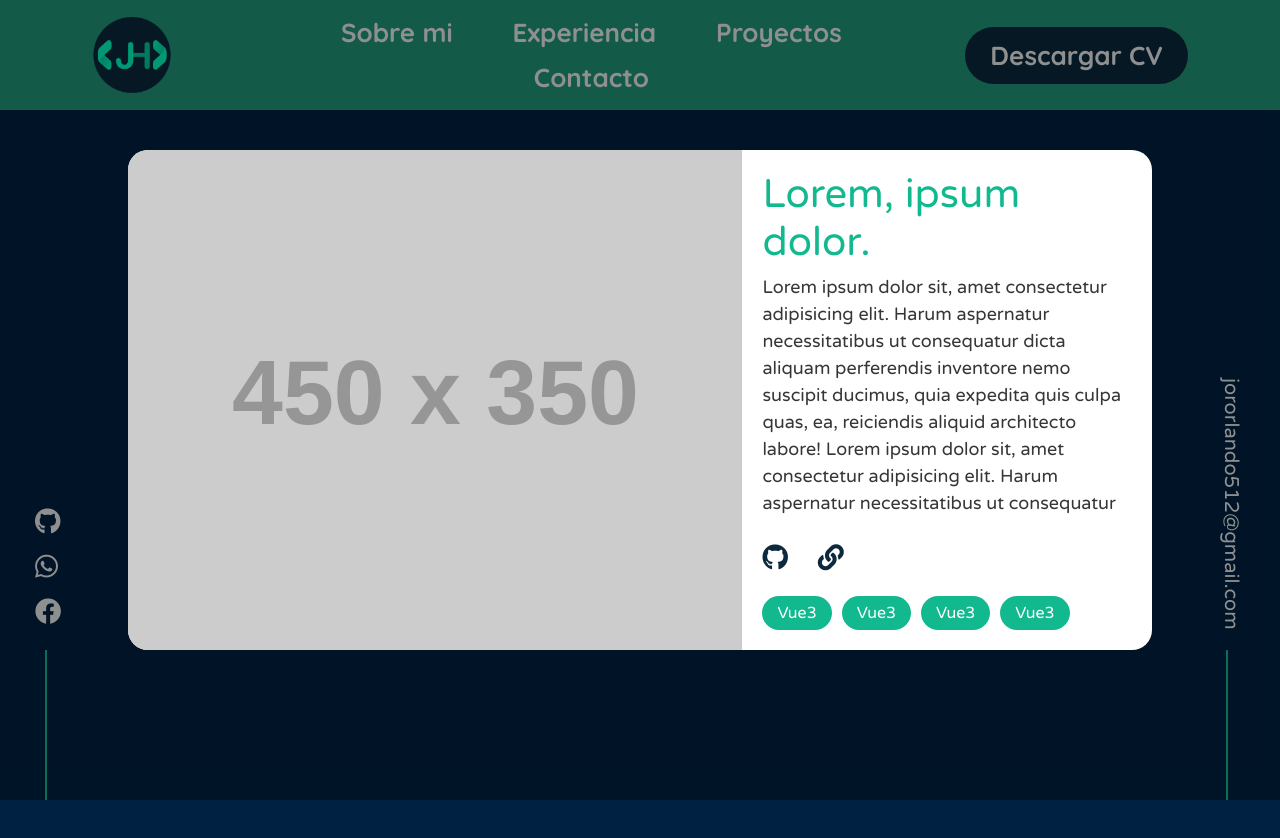
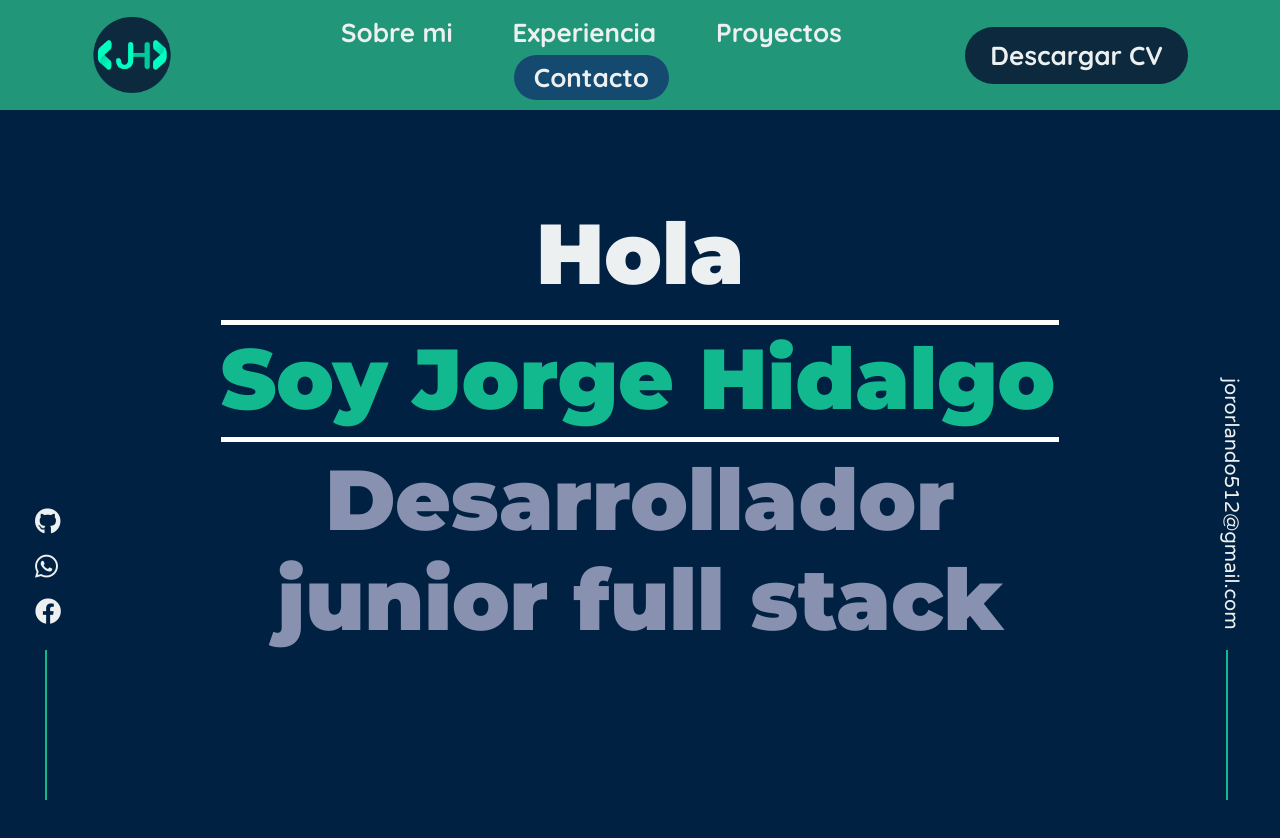
Before and after one commit to JaLoXxD/portfolio-frontend, a Vue app: page / in a window 1280 px wide. Shown: the top 838 px of the page. Built offline with nearby package versions, Linux system fonts and the light colour scheme; what v-animate-css, vue-sweetalert2 would draw is missing.

Commit message:
[FIX] toogle popup
toogle popup works

```diff
--- a/src/App.vue
+++ b/src/App.vue
@@ -1,6 +1,6 @@
 <template>
 	<Spinner :isLoading="isLoading" />
-	<ProjectPopup />
+	<ProjectPopup :class="getProjectPopup.isVisible && 'showPopup'" />
 	<div id="nav">
 		<Navbar />
 	</div>
@@ -17,6 +17,7 @@
 	import ContactInfo from "./components/ContactInfo.vue";
 	import Spinner from "./components/Spinner.vue";
 	import ProjectPopup from "./components/ProjectPopup.vue";
+	import { mapGetters } from "vuex";
 
 	export default {
 		name: "App",
@@ -32,10 +33,23 @@
 				isLoading: true,
 			};
 		},
+		watch: {
+			getProjectPopup({ isVisible }) {
+				if (isVisible) {
+					document.documentElement.style.overflow = "hidden";
+					return;
+				}
+				document.documentElement.style.overflow = "auto";
+			},
+		},
 		mounted() {
 			setTimeout(() => {
 				this.isLoading = false;
 			}, 3000);
+			console.log(this.getProjectPopup.isVisible);
+		},
+		computed: {
+			...mapGetters(["getProjectPopup"]),
 		},
 	};
 </script>
@@ -48,7 +62,7 @@
 		padding: 0;
 		max-width: 100%;
 	}
-	#app{
+	#app {
 		position: relative;
 	}
 	body {
--- a/src/components/ProjectCard.vue
+++ b/src/components/ProjectCard.vue
@@ -1,5 +1,5 @@
 <template>
-	<div class="projectCard">
+	<div class="projectCard" @click="openPopup">
 		<img :src="project.image" alt="" />
 		<div class="cardContent">
 			<h3>{{ project.title }}</h3>
@@ -10,17 +10,29 @@
 </template>
 
 <script>
+	import { mapActions } from "vuex";
+
 	export default {
 		name: "ProjectCard",
 		props: {
 			project: Object,
+		},
+		methods: {
+			openPopup() {
+				const newProject = {
+					isVisible: true,
+					projectId: this.project.id,
+				};
+				this.updateProject(newProject);
+			},
+			...mapActions(["updateProject"]),
 		},
 	};
 </script>
 
 <style lang="css" scoped>
 	.projectCard {
-        cursor: pointer;
+		cursor: pointer;
 		border-radius: 25px;
 		display: flex;
 		flex-direction: column;
--- a/src/components/ProjectPopup.vue
+++ b/src/components/ProjectPopup.vue
@@ -1,6 +1,6 @@
 <template>
-	<div class="popupContainer">
-		<div class="popup">
+	<div class="popupContainer" @click="closePopup">
+		<div class="popup" ref="popup">
 			<div class="imgCont">
 				<img src="https://via.placeholder.com/450x350" alt="" />
 			</div>
@@ -42,28 +42,54 @@
 </template>
 
 <script>
+	import { mapActions } from "vuex";
+
 	export default {
 		name: "ProjectPopup",
 		props: {
 			isVisible: Boolean,
+		},
+		methods: {
+			closePopup({ target }) {
+				const { popup } = this.$refs;
+				if (!popup.contains(target)) {
+					const newProject = {
+						isVisible: false,
+						projectId: null,
+					};
+					this.updateProject(newProject);
+				}
+			},
+			...mapActions(["updateProject"]),
 		},
 	};
 </script>
 
 <style lang="css" scoped>
 	.popupContainer {
-		position: -webkit-sticky;
-		position: sticky;
+		position: absolute;
 		width: 100vw;
-		height: 100vh;
+		height: 100%;
 		display: flex;
 		justify-content: center;
 		align-items: center;
 		background-color: rgba(0, 0, 0, 0.4);
 		z-index: 9999;
 		top: 0;
+		opacity: 0;
+		pointer-events: none;
+		transition: all 0.4s ease-in-out;
+		-webkit-transition: all 0.4s ease-in-out;
+		-moz-transition: all 0.4s ease-in-out;
+		-o-transition: all 0.4s ease-in-out;
+	}
+	.showPopup {
+		opacity: 1;
+		pointer-events: all;
 	}
 	.popup {
+		position: sticky;
+		top: calc(50% - 250px);
 		width: 80%;
 		height: 500px;
 		background-color: #fff;
--- a/src/helpers/projects.js
+++ b/src/helpers/projects.js
@@ -1,5 +1,6 @@
 const projects = [
 	{
+		id: "project0",
 		title: "Hairdressing App",
 		description:
 			"Página web SPA que permite crear clientes y citas para una peluquería. Las citas pueden modificarse para indicar que ya han sido atendidas",
@@ -9,6 +10,7 @@ const projects = [
 		technologies: ["Vue3", "NodeJs", "MongoDB"],
 	},
 	{
+		id: "project1",
 		title: "Dashboard View",
 		description:
 			"Pagina web con un ejemplo de un dashboard. Unicamente es diseño, no tiene ninguna función implementada de momento pero consume la API usada en Hairdressing App para mostrar información en una tabla.",
--- a/src/store/index.js
+++ b/src/store/index.js
@@ -1,18 +1,31 @@
-import { createStore } from 'vuex'
+import { createStore } from "vuex";
 
 export default createStore({
 	state: {
 		currentYear: new Date().getFullYear(),
+		projectPopup: {
+			isVisible: false,
+			projectId: null,
+		},
 	},
 	mutations: {
+		setProjectPopup(state, payload) {
+			state.projectPopup = payload;
+		},
 	},
 	actions: {
+		updateProject({ commit }, projectInfo) {
+			commit("setProjectPopup", projectInfo);
 		},
-  modules: {
 	},
+	modules: {},
 	getters: {
-    getYear(state){
+		getYear(state) {
 			return state.currentYear;
 		},
-  }
-})
+		getProjectPopup(state) {
+			console.log(state.projectPopup);
+			return state.projectPopup;
+		},
+	},
+});
```
Lines whose indentation alone changed are shown as unchanged.
